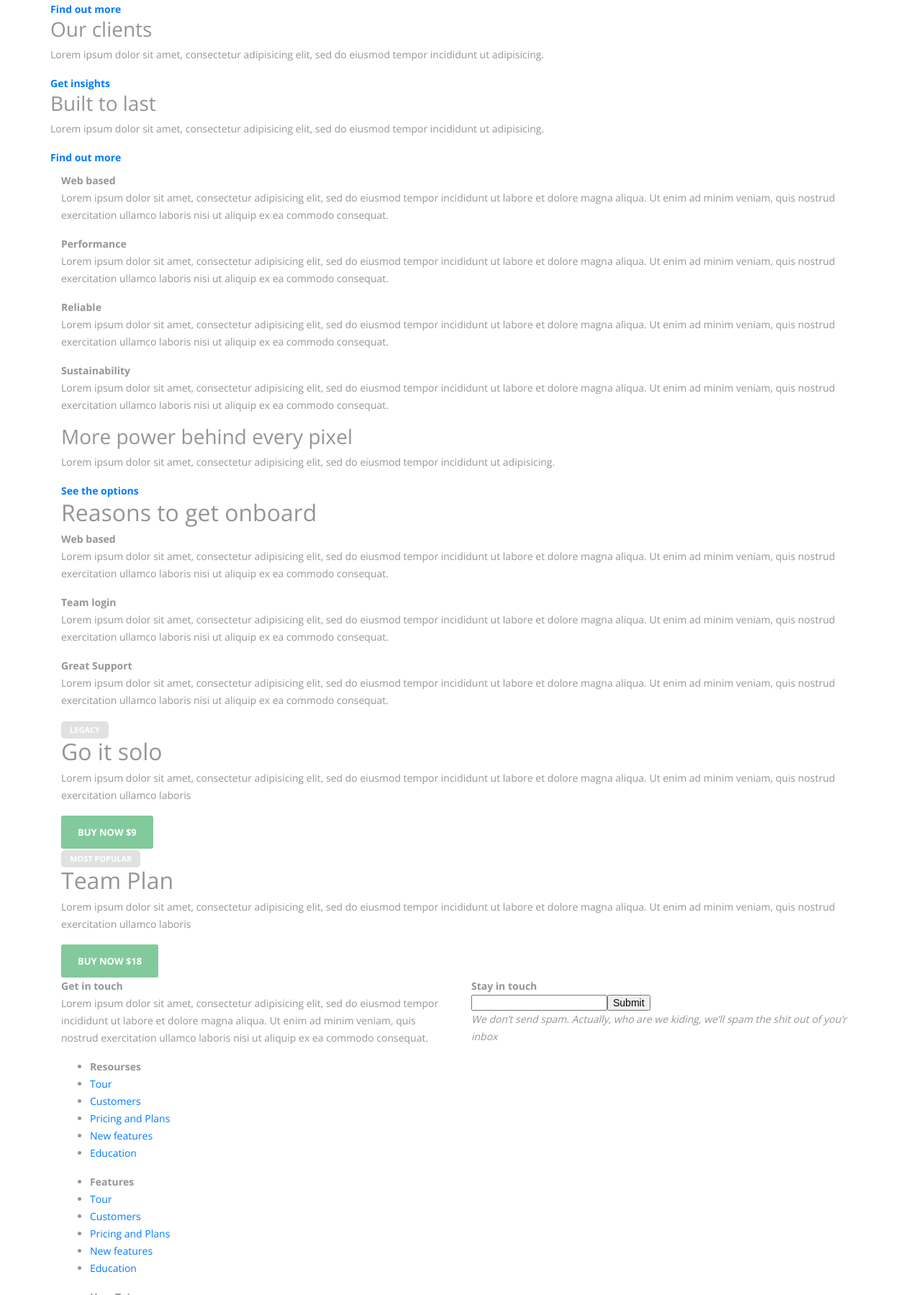
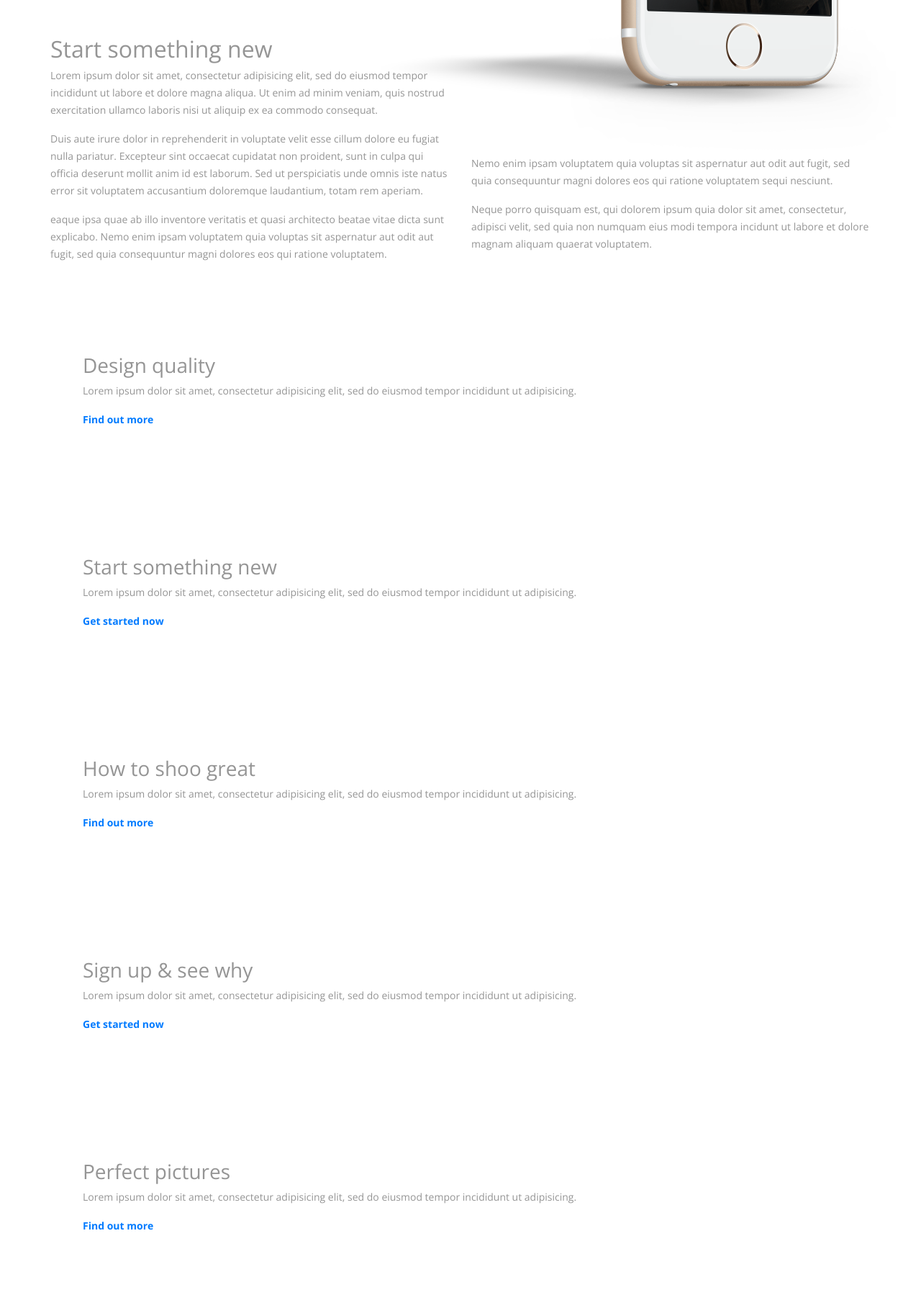
Before and after one commit to EugeneAndrievsky/Take, a website: page index.html in a window 1280 px wide. Shown: the part 1001-2800 px from the top of the page at 72% size. Drawn offline with nearby package versions, Linux system fonts and the light colour scheme; files that its build step writes are made by us from their sources.

Commit message:
Набросал базовые сетки

```diff
--- a/index.html
+++ b/index.html
@@ -21,7 +21,7 @@
       <img src="img/logo.svg" alt="" width="41" height="41" class="logo">
       <b>take</b>
     </div>
-    <div>
+    <div class="page-header__slogan">
       <h1>Picture perfect</h1>
       <p>Lorem ipsum dolor sit amet, consectetur adipisicing elit, sed do eiusmod tempor incididunt ut labore et dolore magna aliqua.</p>
     </div>
@@ -29,18 +29,20 @@
 </header>
 
 <main>
-
   <section class="description">
     <div class="container">
+      <div class="row">
+        <div class="description__first-part  col-sm-6">
           <h2>Start something new</h2>
-      <div class="description__first-part">
           <p>Lorem ipsum dolor sit amet, consectetur adipisicing elit, sed do eiusmod tempor incididunt ut labore et dolore magna aliqua. Ut enim ad minim veniam, quis nostrud exercitation ullamco laboris nisi ut aliquip ex ea commodo consequat.</p>
           <p>Duis aute irure dolor in reprehenderit in voluptate velit esse cillum dolore eu fugiat nulla pariatur. Excepteur sint occaecat cupidatat non proident, sunt in culpa qui officia deserunt mollit anim id est laborum. Sed ut perspiciatis unde omnis iste natus error sit voluptatem accusantium doloremque laudantium, totam rem aperiam.</p>
           <p>eaque ipsa quae ab illo inventore veritatis et quasi architecto beatae vitae dicta sunt explicabo. Nemo enim ipsam voluptatem quia voluptas sit aspernatur aut odit aut fugit, sed quia consequuntur magni dolores eos qui ratione voluptatem.</p>
-      <div class="description__second-part">
-        <img class="iphone" src="" alt="">
+        </div>
+        <div class="description__second-part  col-sm-6">
+          <img class="iphone" src="../img/iPhone.png" alt="">
           <p>Nemo enim ipsam voluptatem quia voluptas sit aspernatur aut odit aut fugit, sed quia consequuntur magni dolores eos qui ratione voluptatem sequi nesciunt.</p>
           <p>Neque porro quisquam est, qui dolorem ipsum quia dolor sit amet, consectetur, adipisci velit, sed quia non numquam eius modi tempora incidunt ut labore et dolore magnam aliquam quaerat voluptatem.</p>
+        </div>
       </div>
     </div>
   </section>
@@ -48,39 +50,39 @@
   <article class="slider">
     <div class="container">
        <div class="row">
-        <section class="box--small">
+        <section class="box  box--small  col-12">
           <h3>Design quality</h3>
           <p>Lorem ipsum dolor sit amet, consectetur adipisicing elit, sed do eiusmod tempor incididunt ut adipisicing.</p>
           <a href=""><b>Find out more</b><span></span></a>
         </section>
-        <section class="box--large  box--photo">
+        <section class="box  box--large  box--photo  col-12">
           <h3>Start something new</h3>
           <p>Lorem ipsum dolor sit amet, consectetur adipisicing elit, sed do eiusmod tempor incididunt ut adipisicing.</p>
           <a href=""><b>Get started now</b><span></span></a>
         </section>
-        <section class="box--small  visually-hidden">
+        <section class="box  box--small  col-12">
           <h3>How to shoo great</h3>
           <p>Lorem ipsum dolor sit amet, consectetur adipisicing elit, sed do eiusmod tempor incididunt ut adipisicing.</p>
           <a href=""><b>Find out more</b><span></span></a>
         </section>
       </div>
       <div class="row">
-        <section class="box--large  box--photo">
+        <section class="box  box--large  box--photo  col-12">
           <h3>Sign up & see why</h3>
           <p>Lorem ipsum dolor sit amet, consectetur adipisicing elit, sed do eiusmod tempor incididunt ut adipisicing.</p>
           <a href=""><b>Get started now</b><span></span></a>
         </section>
-        <section class="box--small">
+        <section class="box  box--small  col-12">
           <h3>Perfect pictures</h3>
           <p>Lorem ipsum dolor sit amet, consectetur adipisicing elit, sed do eiusmod tempor incididunt ut adipisicing.</p>
           <a href=""><b>Find out more</b><span></span></a>
         </section>
-        <section class="box--small  box--photo">
+        <section class="box  box--small  box--photo  col-12">
           <h3>Our clients</h3>
           <p>Lorem ipsum dolor sit amet, consectetur adipisicing elit, sed do eiusmod tempor incididunt ut adipisicing.</p>
           <a href=""><b>Get insights</b><span></span></a>
         </section>
-        <section class="box--small  visually-hidden">
+        <section class="box  box--small  col-12">
           <h3>Built to last</h3>
           <p>Lorem ipsum dolor sit amet, consectetur adipisicing elit, sed do eiusmod tempor incididunt ut adipisicing.</p>
           <a href=""><b>Find out more</b><span></span></a>
@@ -91,22 +93,24 @@
 
   <section class="details">
     <div class="container">
-      <h2></h2>
-      <div>
+      <h2>A look at the details</h2>
+      <div class="row">
+        <div class="col-12 col-sm-6 col-lg-3">
           <b>Web based</b>
           <p>Lorem ipsum dolor sit amet, consectetur adipisicing elit, sed do eiusmod tempor incididunt ut labore et dolore magna aliqua. Ut enim ad minim veniam, quis nostrud exercitation ullamco laboris nisi ut aliquip ex ea commodo consequat.</p>
         </div>
-      <div>
+        <div class="col-12 col-sm-6 col-lg-3">
           <b>Performance</b>
           <p>Lorem ipsum dolor sit amet, consectetur adipisicing elit, sed do eiusmod tempor incididunt ut labore et dolore magna aliqua. Ut enim ad minim veniam, quis nostrud exercitation ullamco laboris nisi ut aliquip ex ea commodo consequat.</p>
         </div>
-      <div>
-        <b>Reliable</b>
+        <div class="col-12 col-sm-6 col-lg-3">
+          <b>reliability</b>
           <p>Lorem ipsum dolor sit amet, consectetur adipisicing elit, sed do eiusmod tempor incididunt ut labore et dolore magna aliqua. Ut enim ad minim veniam, quis nostrud exercitation ullamco laboris nisi ut aliquip ex ea commodo consequat.</p>
         </div>
-      <div>
+        <div class="col-12 col-sm-6 col-lg-3">
           <b>Sustainability</b>
           <p>Lorem ipsum dolor sit amet, consectetur adipisicing elit, sed do eiusmod tempor incididunt ut labore et dolore magna aliqua. Ut enim ad minim veniam, quis nostrud exercitation ullamco laboris nisi ut aliquip ex ea commodo consequat.</p>
+        </div>
       </div>
     </div>
   </section>
@@ -122,24 +126,27 @@
   <section class="reasons">
     <div class="container">
       <h2>Reasons to get onboard</h2>
-      <div>
+      <div class="row">
+        <div class="col-12 col-md-4">
           <b>Web based</b>
           <p>Lorem ipsum dolor sit amet, consectetur adipisicing elit, sed do eiusmod tempor incididunt ut labore et dolore magna aliqua. Ut enim ad minim veniam, quis nostrud exercitation ullamco laboris nisi ut aliquip ex ea commodo consequat.</p>
         </div>
-      <div>
+        <div class="col-12 col-md-4">
           <b>Team login</b>
           <p>Lorem ipsum dolor sit amet, consectetur adipisicing elit, sed do eiusmod tempor incididunt ut labore et dolore magna aliqua. Ut enim ad minim veniam, quis nostrud exercitation ullamco laboris nisi ut aliquip ex ea commodo consequat.</p>
         </div>
-      <div>
+        <div class="col-12 col-md-4">
           <b>Great Support</b>
           <p>Lorem ipsum dolor sit amet, consectetur adipisicing elit, sed do eiusmod tempor incididunt ut labore et dolore magna aliqua. Ut enim ad minim veniam, quis nostrud exercitation ullamco laboris nisi ut aliquip ex ea commodo consequat.</p>
         </div>
       </div>
+    </div>
   </section>
 
-  <section>
+  <section class="buying">
     <div class="container">
-      <section class="product">
+      <div class="row">
+        <section class="product col-12  col-md-6">
           <div class="btn btn--inactive">Legacy</div>
           <h2>Go it solo</h2>
           <p>Lorem ipsum dolor sit amet, consectetur adipisicing elit, sed do eiusmod tempor incididunt ut labore et dolore magna aliqua. Ut enim ad minim veniam, quis nostrud exercitation ullamco laboris</p>
@@ -147,7 +154,7 @@
           <span></span>
           <span></span>
         </section>
-      <section  class="product">
+        <section  class="product  col-12  col-md-6">
           <div class="btn btn--inactive">Most popular</div>
           <h2>Team Plan</h2>
           <p>Lorem ipsum dolor sit amet, consectetur adipisicing elit, sed do eiusmod tempor incididunt ut labore et dolore magna aliqua. Ut enim ad minim veniam, quis nostrud exercitation ullamco laboris</p>
@@ -156,19 +163,21 @@
           <span></span>
         </section>
       </div>
+    </div>
   </section>
+</main>
 
-</main>
 
 <footer class="page-footer">
   <div class="container">
+    <div class="row">
 
-    <div class="row">
-      <div class="col">
+      <div class="col-12 col-md-6">
         <b>Get in touch</b>
         <p>Lorem ipsum dolor sit amet, consectetur adipisicing elit, sed do eiusmod tempor incididunt ut labore et dolore magna aliqua. Ut enim ad minim veniam, quis nostrud exercitation ullamco laboris nisi ut aliquip ex ea commodo consequat.</p>
       </div>
-      <div class="col">
+
+      <div class="col-12 col-md-5">
         <b>Stay in touch</b>
         <form>
           <div class="input-group">
@@ -178,10 +187,9 @@
         </form>
         <i>We don’t send spam. Actually, who are we kiding, we’ll spam the shit out of you’r inbox</i>
       </div>
-    </div>
 
-    <nav class="page-footer__nav">
-      <ul class="nav-list">
+      <nav class="page-footer__nav  row  col-12 col-lg-6">
+        <ul class="nav-list  col-12  col-sm-4">
           <li><b>Resourses</b></li>
           <li><a href="">Tour</a></li>
           <li><a href="">Customers</a></li>
@@ -189,7 +197,7 @@
           <li><a href="">New features</a></li>
           <li><a href="">Education</a></li>
         </ul>
-      <ul class="nav-list">
+        <ul class="nav-list  col-12  col-sm-4">
           <li><b>Features</b></li>
           <li><a href="">Tour</a></li>
           <li><a href="">Customers</a></li>
@@ -197,7 +205,7 @@
           <li><a href="">New features</a></li>
           <li><a href="">Education</a></li>
         </ul>
-      <ul class="nav-list">
+        <ul class="nav-list  col-12  col-sm-4">
           <li><b>How To's</b></li>
           <li><a href="">Tour</a></li>
           <li><a href="">Customers</a></li>
@@ -206,7 +214,7 @@
           <li><a href="">Education</a></li>
         </ul>
       </nav>
-
+    </div>
   </div>
 </footer>
 
--- a/less/base.less
+++ b/less/base.less
@@ -11,7 +11,9 @@ body {
   background-color: white;
 }
 
+/*
 img {
   max-width: 100%;
   height: auto;
 }
+*/
--- a/less/blocks/box.less
+++ b/less/blocks/box.less
@@ -1,4 +1,6 @@
 .box {
+  min-height: 280px;
+  padding: 45px;
 
   &--small {
 
--- a/less/blocks/buying.less
+++ b/less/blocks/buying.less
@@ -0,0 +1,6 @@
+.buying {
+  padding-top: 105px;
+  padding-bottom: 145px;
+
+  background-color: #f6f7fa;
+}
--- a/less/blocks/details.less
+++ b/less/blocks/details.less
@@ -0,0 +1,4 @@
+.details {
+  padding-top: 95px;
+  padding-bottom: 155px;
+}
--- /dev/null
+++ b/less/blocks/iphone.less
@@ -0,0 +1,9 @@
+@media @sm {
+
+  .iphone {
+    position: absolute;
+    top: -790px;
+    right: -35px;
+  }
+
+}
--- a/less/blocks/options.less
+++ b/less/blocks/options.less
@@ -0,0 +1,10 @@
+.options {
+  min-height: 874px;
+  padding-top: 445px;
+
+  color: white;
+  background-image: url("../img/bg-car.jpg");
+  background-position: top center;
+  background-attachment: fixed;
+  background-repeat: no-repeat;
+}
--- a/less/blocks/page-footer.less
+++ b/less/blocks/page-footer.less
@@ -0,0 +1,7 @@
+.page-footer {
+  padding-top: 130px;
+  padding-bottom: 150px;
+
+  color: white;
+  background-color: @footer-bg;
+}
--- a/less/blocks/product.less
+++ b/less/blocks/product.less
@@ -0,0 +1,11 @@
+.product {
+  padding: 45px 50px;
+
+  &:hover {
+    background-color: white;
+  }
+
+  &:hover .btn{
+    // $(".btn").classList.remove("btn--inactive")
+  }
+}
--- a/less/blocks/reasons.less
+++ b/less/blocks/reasons.less
@@ -0,0 +1,7 @@
+.reasons {
+  padding-top: 120px;
+  padding-bottom: 165px;
+
+  color: white;
+  background-color: @lightgreen;
+}
--- a/less/style.less
+++ b/less/style.less
@@ -1,19 +1,20 @@
 @import "normalize.less";
 
+@import "base.less";
+@import "mixins.less";
 @import "variables.less";
-@import "mixins.less";
-@import "base.less";
 
+@import "blocks/box.less";
 @import "blocks/btn.less";
-@import "blocks/box.less";
+@import "blocks/iphone.less";
+@import "blocks/nav-list.less";
 @import "blocks/product.less";
-@import "blocks/nav-list.less";
 
-@import "blocks/page-header.less";
+@import "blocks/buying.less";
 @import "blocks/description.less";
-@import "blocks/slider.less";
 @import "blocks/details.less";
 @import "blocks/options.less";
+@import "blocks/page-footer.less";
+@import "blocks/page-header.less";
 @import "blocks/reasons.less";
-@import "blocks/buying.less";
-@import "blocks/page-footer.less";
+@import "blocks/slider.less";
--- a/less/variables.less
+++ b/less/variables.less
@@ -6,6 +6,7 @@
 @p--gray: #8297a7;
 @p--blue: #57697f;
 @pink: #bd8cbf;
+@footer-bg: #192431;
 
 @sm: ~"(min-width: 576px)";
 @md: ~"(min-width: 768px)";
```
Also changed, not shown: less/blocks/description.less (+24 -0 lines), less/blocks/page-header.less (+31 -0 lines), img/bg-car.jpg (renamed from img/bg.jpg). Lines whose indentation alone changed are shown as unchanged.
